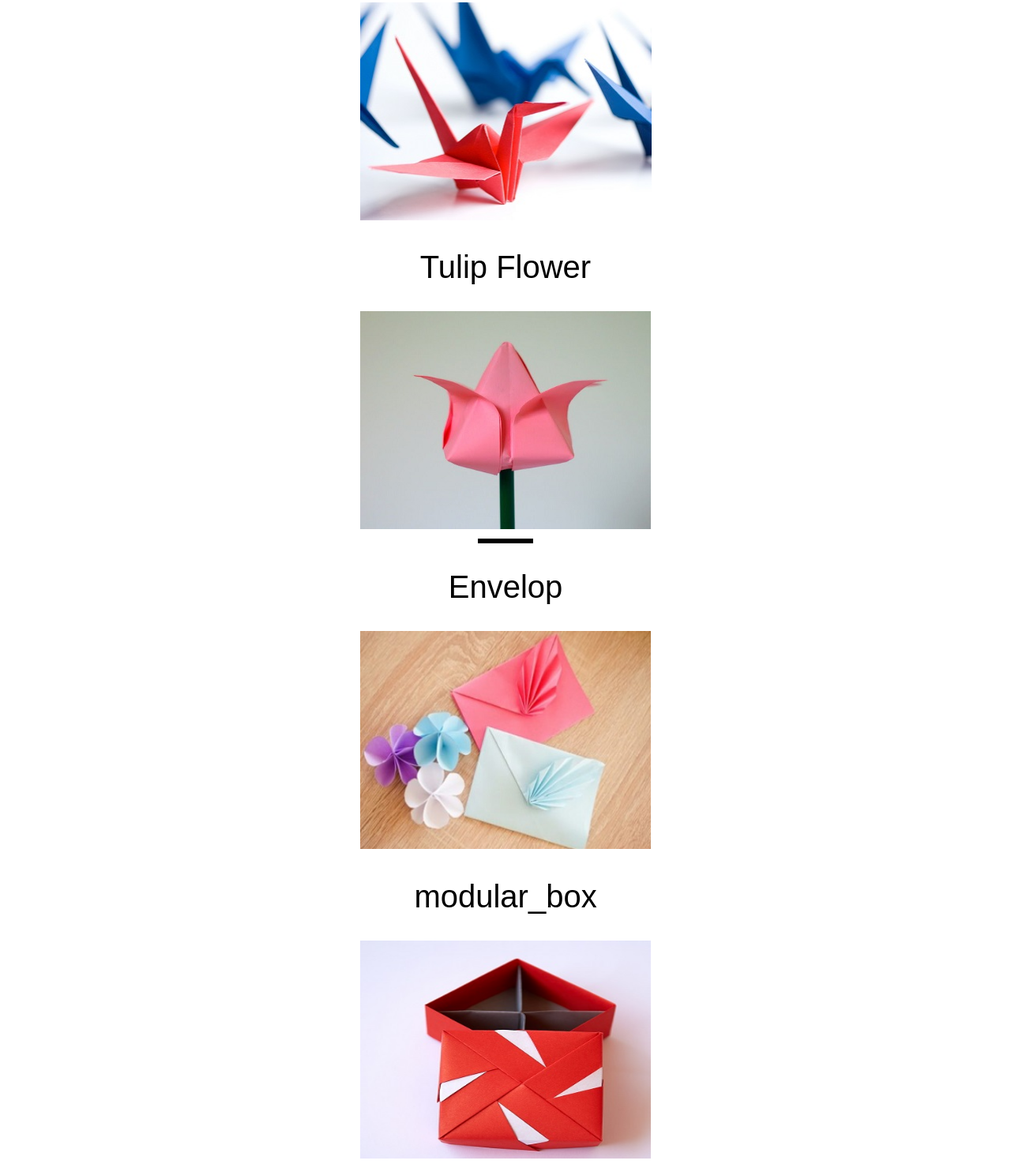
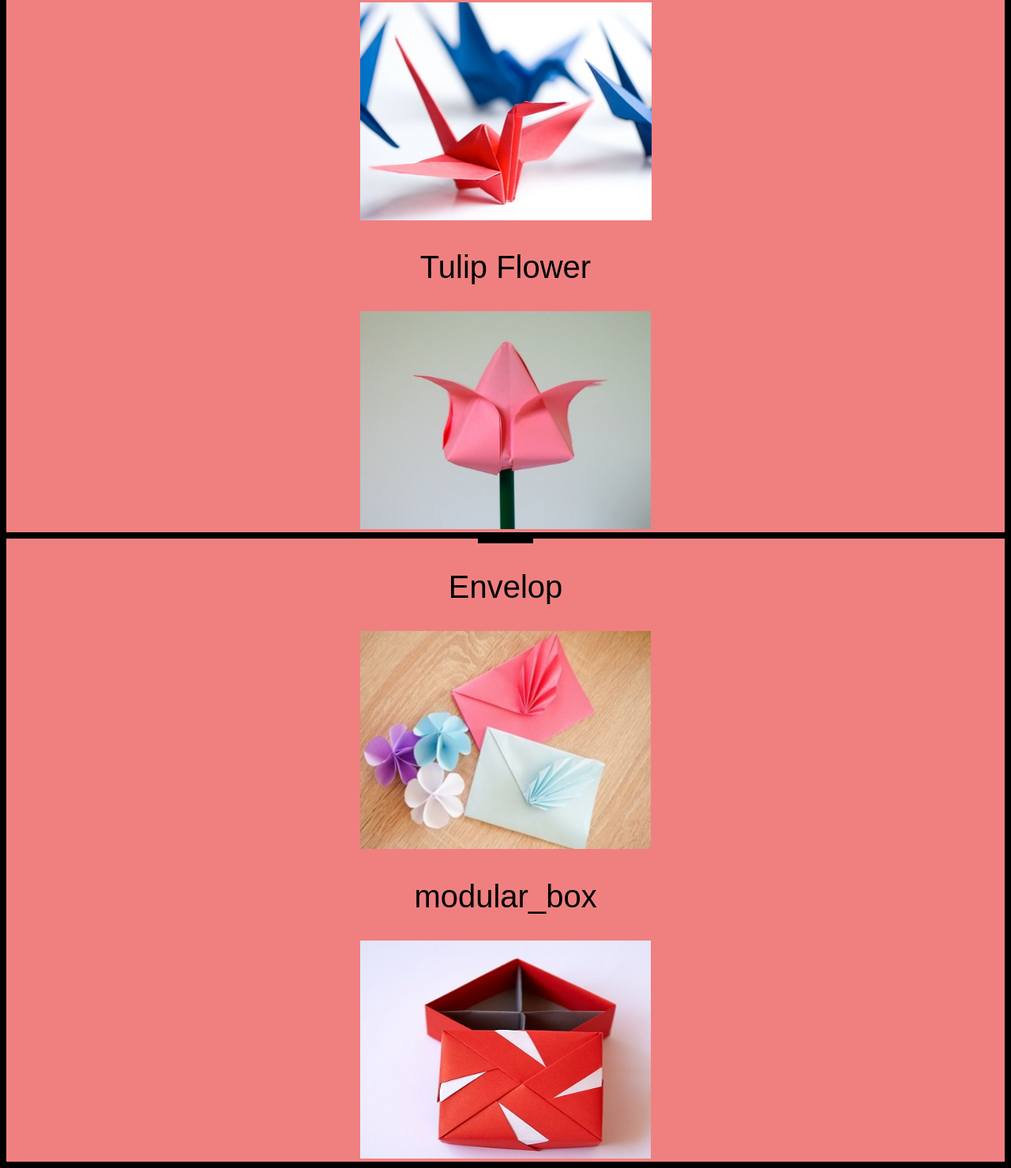
Before and after one commit to KAKI555/oragami1, a plain HTML site: page index.html in a window 1280 px wide. Shown: the part 957-2436 px from the top of the page at 79% size. Drawn offline with Linux system fonts and the light colour scheme; a script that the page names is missing.

Commit message:
Update style.css

```diff
--- a/style.css
+++ b/style.css
@@ -1,6 +1,6 @@
 body {
     text-align: center;
-
+    background-color: #000;
 }
 
 h1 {
@@ -14,11 +14,11 @@ h1 {
 }
 
 #origami1{
-
+    background-color: lightcoral;
 }
 
 #origami2{
-
+    background-color: lightcoral;
 }
 
 .line {
```
